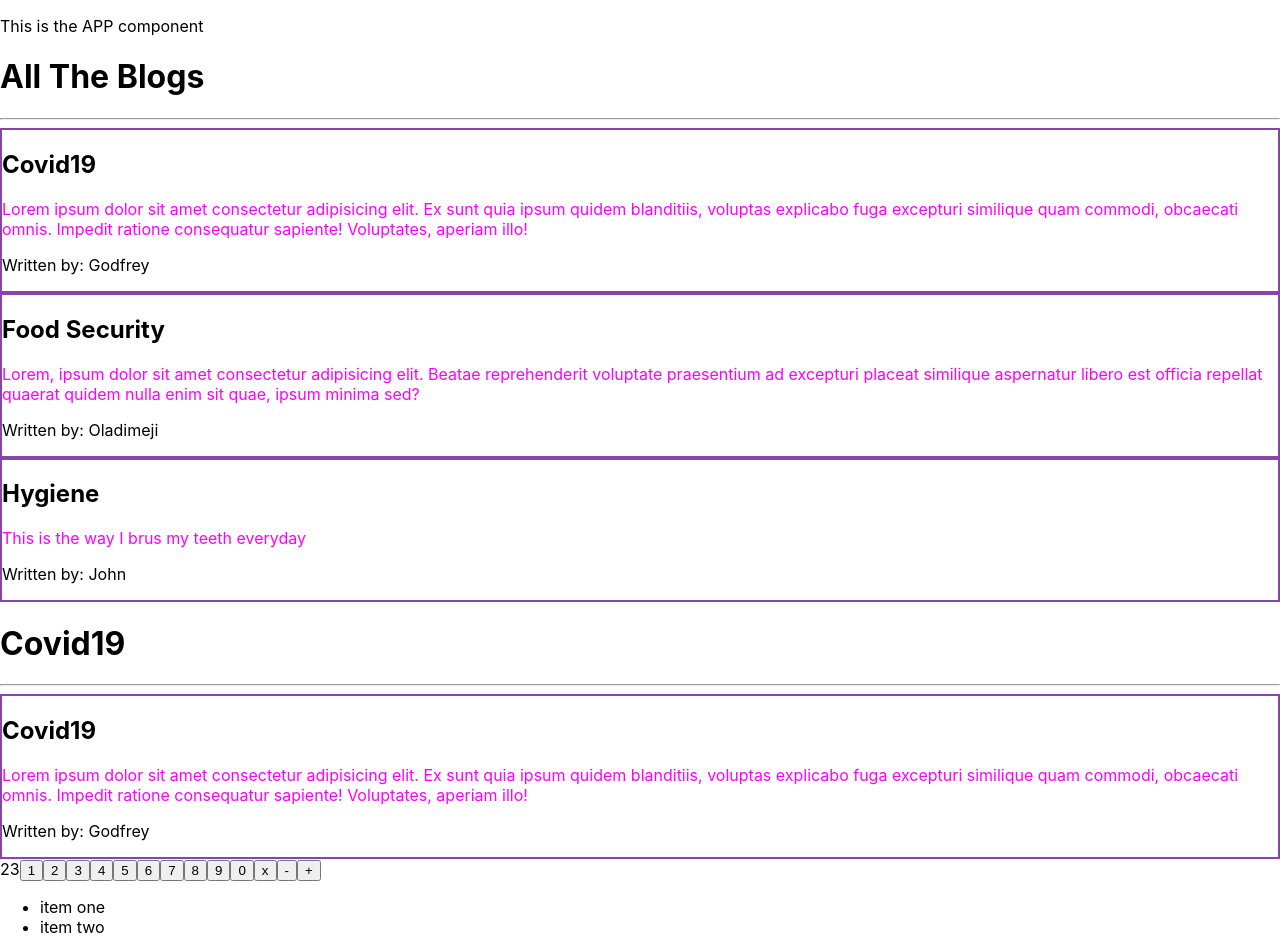
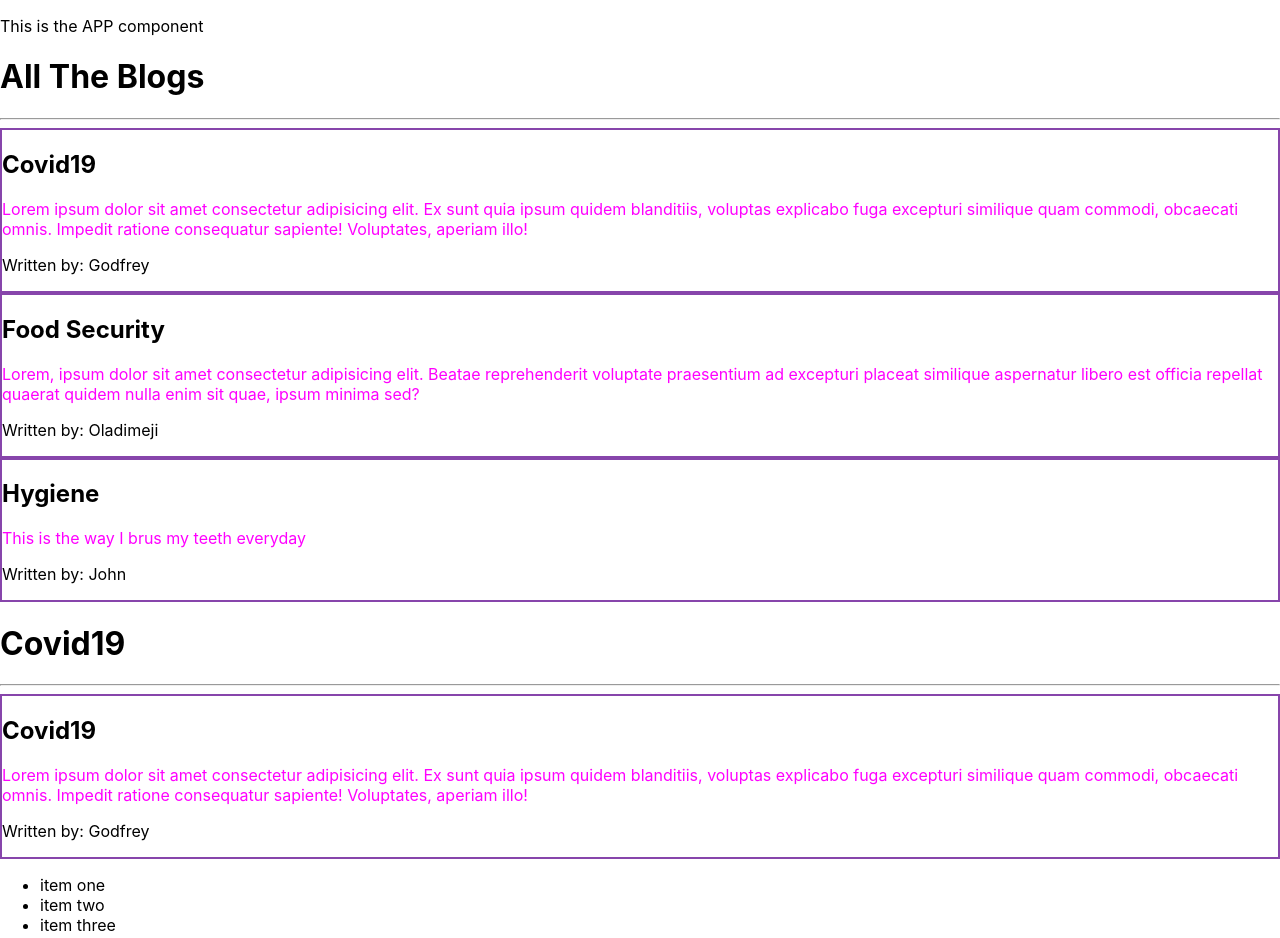
Before and after one commit to Bestbynature/superblog-repo, a React (Create React App) app: page / in a window 1280 px wide. Shown: the top 938 px of the page. Built offline with nearby package versions, Linux system fonts and the light colour scheme; data requests are answered from the project's data file.

Commit message:
remove unnecessary codes

```diff
--- a/src/home.js
+++ b/src/home.js
@@ -4,7 +4,6 @@ import BlogList from "./bloglist";
 const Home = () => {
 
   const [blogs, setBlogs] = useState(null);
-  const [value, setValue] = useState(23)
 
   useEffect(()=>{
     console.log("use Effect is running now")
@@ -17,21 +16,11 @@ const Home = () => {
     })
   }, [])
 
-  const buttonData = [
-    "1", "2", "3", "4", "5", "6", "7", "8", "9", "0", "x", "-", "+"
-  ]
-
 
   return (
     <>
       {blogs && <BlogList blogs={blogs} title="All The Blogs" />}
       {blogs && <BlogList blogs={blogs.filter((blog) => blog.title === "Covid19")} title="Covid19" />}
-      {value}
-      {buttonData.map(value => <button>{value}</button>)}
-      {/* {buttonData.map((value)=>(
-        <button key={value}>{value}</button>
-
-      ))} */}
       <ul>
         <li>item one</li>
         <li>item two</li>
```
